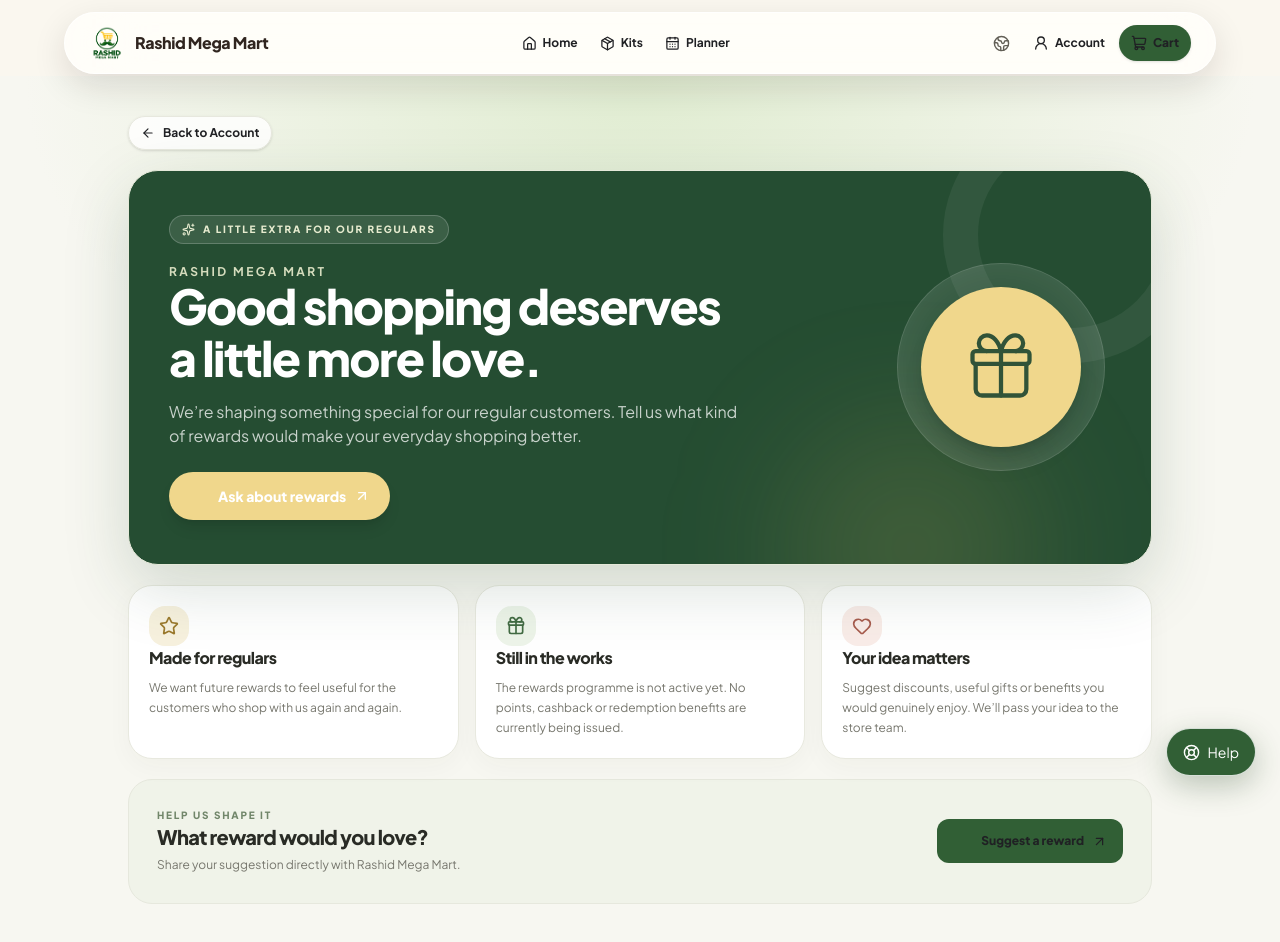
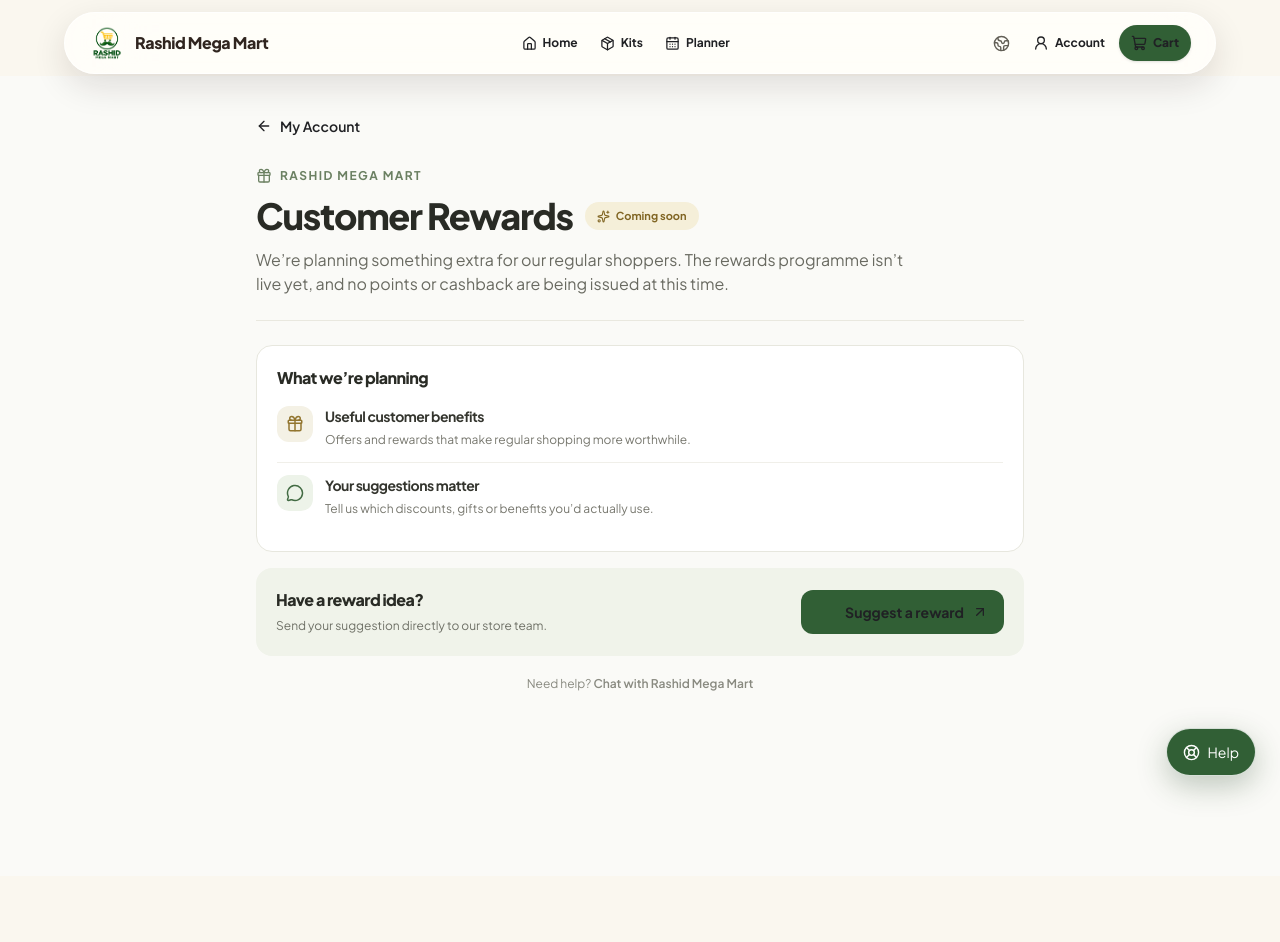
Before and after one commit to NoorTechnologies/rashidmegamartv0.1, a Next.js app: page /rewards in a window 1280 px wide. After the commit the page ends 876 px from the top, so only its background shows below. Built offline with nearby package versions, Linux system fonts and the light colour scheme.

Commit message:
Make rewards page clearer and customer friendly

```diff
--- a/src/app/rewards/page.tsx
+++ b/src/app/rewards/page.tsx
@@ -1,72 +1,62 @@
+"use client";
+
 import Image from "next/image";
 import Link from "next/link";
-import { ArrowLeft, ArrowUpRight, Gift, Heart, Sparkles, Star } from "lucide-react";
+import { ArrowLeft, ArrowUpRight, Gift, MessageCircle, Sparkles } from "lucide-react";
 
 const whatsapp = (message: string) =>
   "https://wa.me/918962531603?text=" + encodeURIComponent(message);
 
 export default function RewardsPage() {
   return (
-    <main className="relative isolate min-h-[78vh] overflow-hidden bg-[#F7F7F1] px-4 py-6 pb-28 sm:py-10">
-      <div aria-hidden="true" className="pointer-events-none absolute inset-x-0 top-0 -z-10 h-[420px] bg-[radial-gradient(ellipse_at_50%_0%,rgba(221,235,205,0.9),transparent_68%)]" />
-      <div className="mx-auto max-w-5xl">
-        <Link href="/profile" className="inline-flex items-center gap-2 rounded-full border border-[#E7E8DE] bg-white/80 px-3 py-2 text-xs font-bold text-[#52634B] shadow-sm transition hover:bg-white">
-          <ArrowLeft size={14}/> Back to Account
+    <main className="min-h-screen bg-[#FAFAF7] px-4 py-5 pb-28 sm:py-8">
+      <div className="mx-auto max-w-3xl">
+        <Link href="/profile" className="inline-flex min-h-9 items-center gap-2 text-sm font-semibold text-[#53634D] transition hover:text-[#254B29]">
+          <ArrowLeft size={16} /> My Account
         </Link>
 
-        <section className="relative mt-5 overflow-hidden rounded-[30px] border border-[#E5E9D9] bg-[#254D32] px-5 py-8 text-white shadow-[0_22px_65px_rgba(37,77,50,0.18)] sm:px-10 sm:py-11">
-          <div aria-hidden="true" className="absolute -right-12 -top-16 size-64 rounded-full border-[35px] border-white/[0.06]" />
-          <div aria-hidden="true" className="absolute -bottom-28 right-28 size-64 rounded-full bg-[#D5B965]/15 blur-3xl" />
-          <div className="relative grid items-center gap-8 md:grid-cols-[1fr_220px]">
-            <div>
-              <span className="inline-flex items-center gap-2 rounded-full border border-white/20 bg-white/10 px-3 py-1.5 text-[10px] font-extrabold uppercase tracking-[0.18em] text-[#E6EBCF]">
-                <Sparkles size={13}/> A little extra for our regulars
-              </span>
-              <p className="mt-5 text-xs font-bold tracking-[0.2em] text-[#D6DDBE]">RASHID MEGA MART</p>
-              <h1 className="mt-2 max-w-xl text-3xl font-black leading-[1.08] tracking-tight sm:text-5xl">Good shopping deserves a little more love.</h1>
-              <p className="mt-4 max-w-xl text-sm leading-6 text-white/75 sm:text-base">
-                We’re shaping something special for our regular customers. Tell us what kind of rewards would make your everyday shopping better.
-              </p>
-              <a href={whatsapp("Namaste Rashid Mega Mart! Mujhe aapke upcoming customer rewards programme ke baare mein jaankari chahiye. Please details share karein.")} target="_blank" rel="noopener noreferrer" className="mt-6 inline-flex min-h-12 items-center gap-2 rounded-full bg-[#F0D78C] px-5 text-sm font-extrabold text-[#2F422E] shadow-lg shadow-black/10 transition hover:-translate-y-0.5 hover:bg-[#F6E4A8]">
-                <Image src="/Whatsapp-3d.svg" alt="" width={21} height={21} unoptimized/> Ask about rewards <ArrowUpRight size={16}/>
-              </a>
+        <header className="mt-6 border-b border-[#E9E8DF] pb-6">
+          <div className="flex items-center gap-2 text-xs font-bold uppercase tracking-[0.12em] text-[#6B8062]">
+            <Gift size={16} /> Rashid Mega Mart
+          </div>
+          <div className="mt-3 flex flex-wrap items-center gap-3">
+            <h1 className="text-3xl font-black tracking-tight text-[#292B25] sm:text-4xl">Customer Rewards</h1>
+            <span className="inline-flex items-center gap-1.5 rounded-full bg-[#F5EFD9] px-3 py-1.5 text-[11px] font-bold text-[#806523]">
+              <Sparkles size={13} /> Coming soon
+            </span>
+          </div>
+          <p className="mt-3 max-w-2xl text-sm leading-6 text-[#696A61] sm:text-base">
+            We’re planning something extra for our regular shoppers. The rewards programme isn’t live yet, and no points or cashback are being issued at this time.
+          </p>
+        </header>
+
+        <section className="mt-6 rounded-2xl border border-[#E7E7DE] bg-white p-4 sm:p-5">
+          <h2 className="text-base font-extrabold text-[#292B25]">What we’re planning</h2>
+          <div className="mt-4 divide-y divide-[#F0EFE9]">
+            <div className="flex gap-3 py-3 first:pt-0">
+              <span className="flex size-9 shrink-0 items-center justify-center rounded-xl bg-[#F4F1E5] text-[#92752F]"><Gift size={18}/></span>
+              <div><h3 className="text-sm font-bold text-[#34352E]">Useful customer benefits</h3><p className="mt-1 text-xs leading-5 text-[#77776E]">Offers and rewards that make regular shopping more worthwhile.</p></div>
             </div>
-            <div className="mx-auto flex size-44 items-center justify-center rounded-full border border-white/15 bg-white/[0.08] shadow-[inset_0_0_45px_rgba(255,255,255,0.08)] sm:size-52">
-              <div className="flex size-32 items-center justify-center rounded-full bg-[#F0D78C] text-[#315338] shadow-xl sm:size-40">
-                <Gift size={76} strokeWidth={1.35}/>
-              </div>
+            <div className="flex gap-3 py-3">
+              <span className="flex size-9 shrink-0 items-center justify-center rounded-xl bg-[#EDF3E9] text-[#426B43]"><MessageCircle size={18}/></span>
+              <div><h3 className="text-sm font-bold text-[#34352E]">Your suggestions matter</h3><p className="mt-1 text-xs leading-5 text-[#77776E]">Tell us which discounts, gifts or benefits you’d actually use.</p></div>
             </div>
           </div>
         </section>
 
-        <section className="mt-5 grid gap-4 md:grid-cols-3">
-          <article className="rounded-3xl border border-[#E8E9DF] bg-white p-5 shadow-[0_8px_26px_rgba(44,48,37,0.035)]">
-            <span className="flex size-10 items-center justify-center rounded-2xl bg-[#F7F1DE] text-[#9B792C]"><Star size={20}/></span>
-            <h2 className="mt-4 text-base font-extrabold text-[#292B25]">Made for regulars</h2>
-            <p className="mt-2 text-xs leading-5 text-[#77776E]">We want future rewards to feel useful for the customers who shop with us again and again.</p>
-          </article>
-          <article className="rounded-3xl border border-[#E8E9DF] bg-white p-5 shadow-[0_8px_26px_rgba(44,48,37,0.035)]">
-            <span className="flex size-10 items-center justify-center rounded-2xl bg-[#EDF4E9] text-[#426B43]"><Gift size={20}/></span>
-            <h2 className="mt-4 text-base font-extrabold text-[#292B25]">Still in the works</h2>
-            <p className="mt-2 text-xs leading-5 text-[#77776E]">The rewards programme is not active yet. No points, cashback or redemption benefits are currently being issued.</p>
-          </article>
-          <article className="rounded-3xl border border-[#E8E9DF] bg-white p-5 shadow-[0_8px_26px_rgba(44,48,37,0.035)]">
-            <span className="flex size-10 items-center justify-center rounded-2xl bg-[#F9ECE8] text-[#A75B4D]"><Heart size={20}/></span>
-            <h2 className="mt-4 text-base font-extrabold text-[#292B25]">Your idea matters</h2>
-            <p className="mt-2 text-xs leading-5 text-[#77776E]">Suggest discounts, useful gifts or benefits you would genuinely enjoy. We’ll pass your idea to the store team.</p>
-          </article>
+        <section className="mt-4 flex flex-col gap-3 rounded-2xl bg-[#F0F3EA] p-4 sm:flex-row sm:items-center sm:justify-between sm:p-5">
+          <div>
+            <h2 className="text-base font-extrabold text-[#292B25]">Have a reward idea?</h2>
+            <p className="mt-1 text-xs leading-5 text-[#6F7167]">Send your suggestion directly to our store team.</p>
+          </div>
+          <a href={whatsapp("Hello Rashid Mega Mart! I have a suggestion for your upcoming customer rewards programme: ")} target="_blank" rel="noopener noreferrer" className="inline-flex min-h-11 shrink-0 items-center justify-center gap-2 rounded-xl bg-[#315F35] px-4 text-sm font-bold text-white transition hover:bg-[#254B29]">
+            <Image src="/Whatsapp-3d.svg" alt="" width={20} height={20} unoptimized /> Suggest a reward <ArrowUpRight size={16}/>
+          </a>
         </section>
 
-        <section className="mt-5 flex flex-col gap-4 rounded-3xl border border-[#E6E8DD] bg-[#F0F3E9] p-5 sm:flex-row sm:items-center sm:justify-between sm:p-7">
-          <div className="max-w-xl">
-            <p className="text-[10px] font-extrabold uppercase tracking-[0.18em] text-[#71866A]">Help us shape it</p>
-            <h2 className="mt-1 text-xl font-black tracking-tight text-[#292B25]">What reward would you love?</h2>
-            <p className="mt-1 text-xs leading-5 text-[#77776E]">Share your suggestion directly with Rashid Mega Mart.</p>
-          </div>
-          <a href={whatsapp("Namaste Rashid Mega Mart! Mera rewards programme ke liye suggestion hai: [Apna suggestion yahan likhein].") } target="_blank" rel="noopener noreferrer" className="inline-flex min-h-11 shrink-0 items-center justify-center gap-2 rounded-xl bg-[#315F35] px-4 text-xs font-extrabold text-white transition hover:bg-[#254B29]">
-            <Image src="/Whatsapp-3d.svg" alt="" width={20} height={20} unoptimized/> Suggest a reward <ArrowUpRight size={15}/>
-          </a>
-        </section>
+        <p className="mt-5 text-center text-xs text-[#898A80]">
+          Need help? <a className="font-semibold text-[#426B43] underline underline-offset-2" href={whatsapp("Hello Rashid Mega Mart! I need help with customer rewards.")} target="_blank" rel="noopener noreferrer">Chat with Rashid Mega Mart</a>
+        </p>
       </div>
     </main>
   );
```
